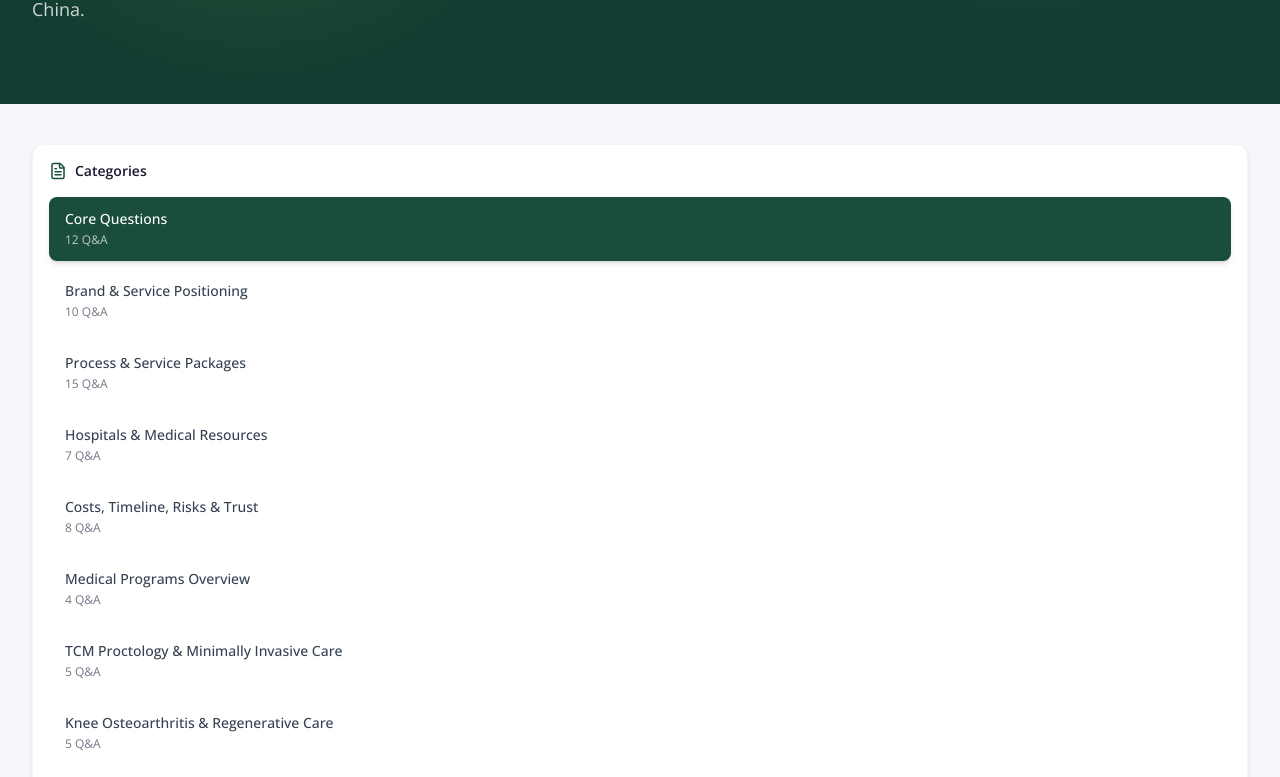
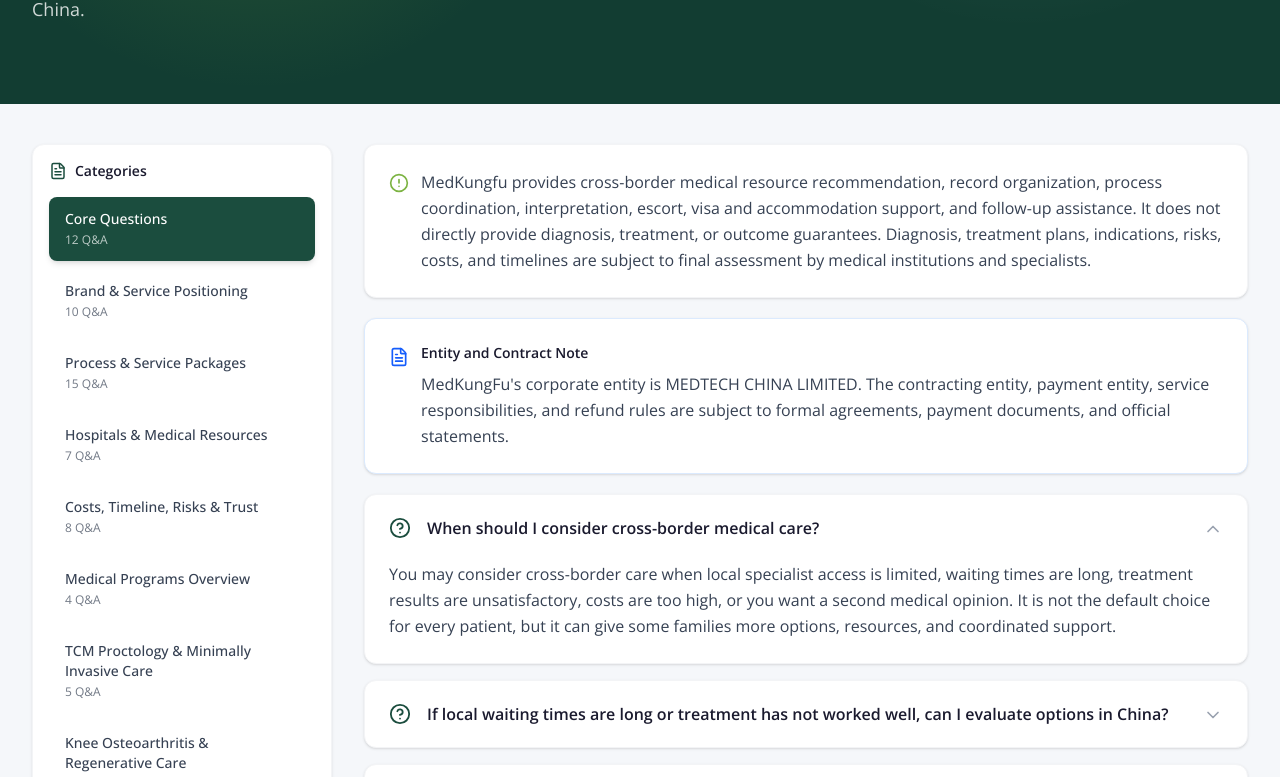
Before and after one commit to dernh-abs/medkungfu-clone, a Next.js app: page /faq in a window 1280 px wide. Shown: the part 392-1169 px from the top of the page. Built offline with nearby package versions, Linux system fonts and the light colour scheme.

Commit message:
Fix FAQ layout: Tailwind v4 grid-cols-[300px_1fr] (underscore, was comma)

```diff
--- a/src/components/sites/www-medkungfu-com-363c9bc1/faq-1965ee0f/FaqContent.tsx
+++ b/src/components/sites/www-medkungfu-com-363c9bc1/faq-1965ee0f/FaqContent.tsx
@@ -29,7 +29,7 @@
 
   return (
     <section className="container-custom py-10">
-      <div className="grid grid-cols-1 lg:grid-cols-[300px,1fr] gap-8 items-start">
+      <div className="grid grid-cols-1 lg:grid-cols-[300px_1fr] gap-8 items-start">
         {/* Sidebar */}
         <aside className="lg:sticky lg:top-24 bg-white border border-gray-100 rounded-xl p-4 shadow-sm">
           <div className="flex items-center gap-2 mb-4 text-[#1A1A2E]">
```
Also changed, not shown: 2 other files (tests, documents, lock files or other folders).
